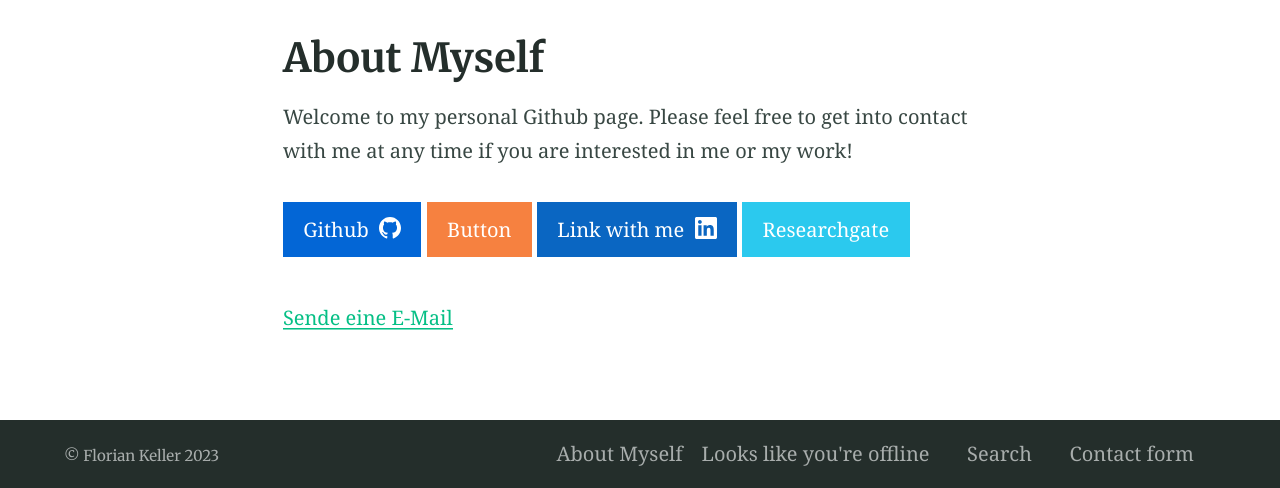
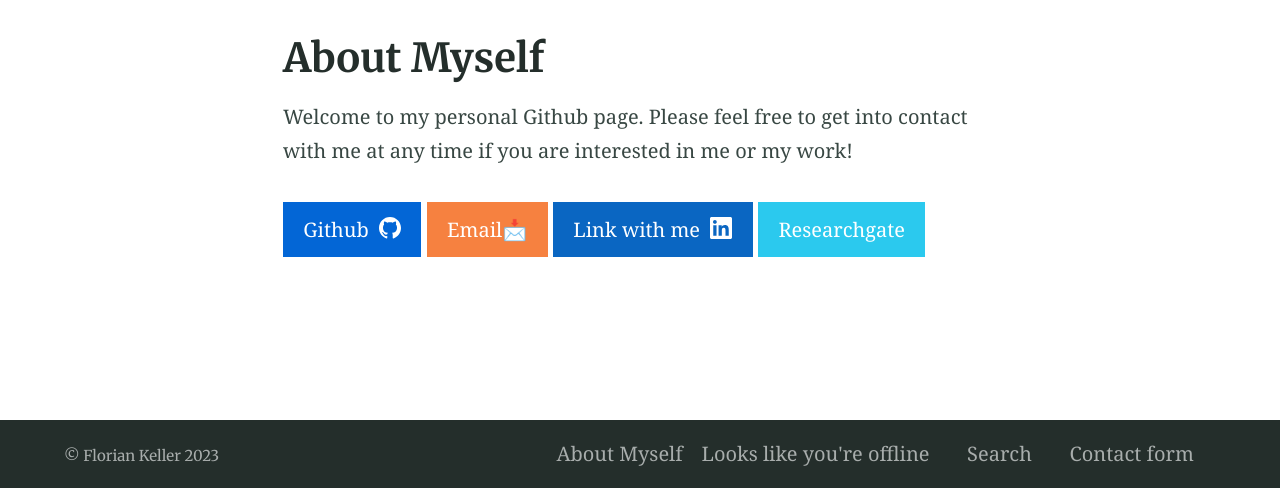
Before and after one commit to FlorianMKeller/Fkeller1, a Jekyll site: the page built from index.md, in a window 1280 px wide, cut to the strip 412-900 px from the top of the page. Built offline with Jekyll 4.4.1, drawn with Linux system fonts in a browser that asks for light colours.

Commit message:
Update index.md

```diff
--- a/index.md
+++ b/index.md
@@ -9,6 +9,4 @@ excerpt: "Welcome to my personal Github page. Please feel free to get into conta
 
 Welcome to my personal Github page. Please feel free to get into contact with me at any time if you are interested in me or my work!
 
-{% include button.html text="Github" icon="github" link="https://github.com/FlorianMKeller" color="#0366d6" %} {% include button.html link="mailto:name@bla.de" color="#f68140" %} {% include button.html text="Link with me" icon="linkedin" link="https://www.linkedin.com/in/florian-keller-9b49b7259/" color="#0A66C2" %} {% include button.html text="Researchgate" link="https://www.researchgate.net/profile/Florian_Keller9" color="#2bc9ee" %}
-
-<a href="mailto:name@bla.de">Sende eine E-Mail</a>
+{% include button.html text="Github" icon="github" link="https://github.com/FlorianMKeller" color="#0366d6" %} {% include button.html text="Email📩" link="mailto:florian.m.keller@gmx.de" color="#f68140" %} {% include button.html text="Link with me" icon="linkedin" link="https://www.linkedin.com/in/florian-keller-9b49b7259/" color="#0A66C2" %} {% include button.html text="Researchgate" link="https://www.researchgate.net/profile/Florian_Keller9" color="#2bc9ee" %}
```
